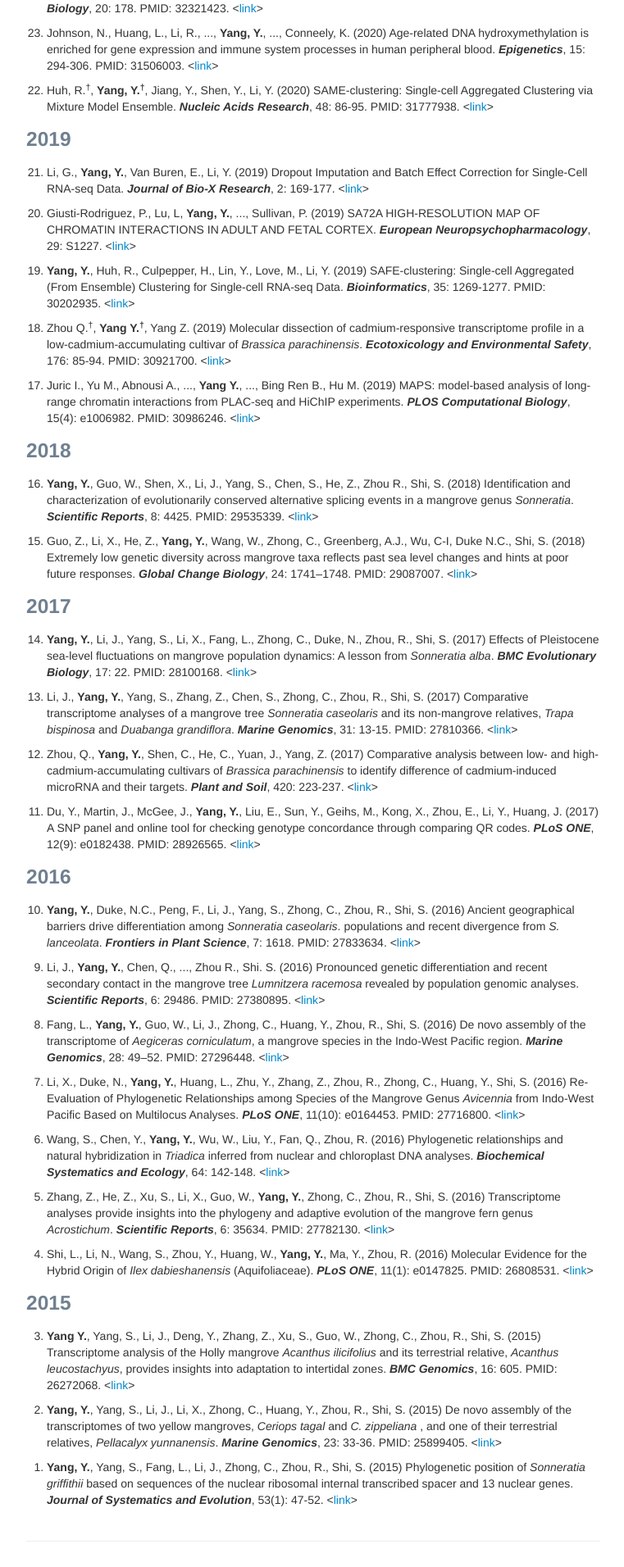
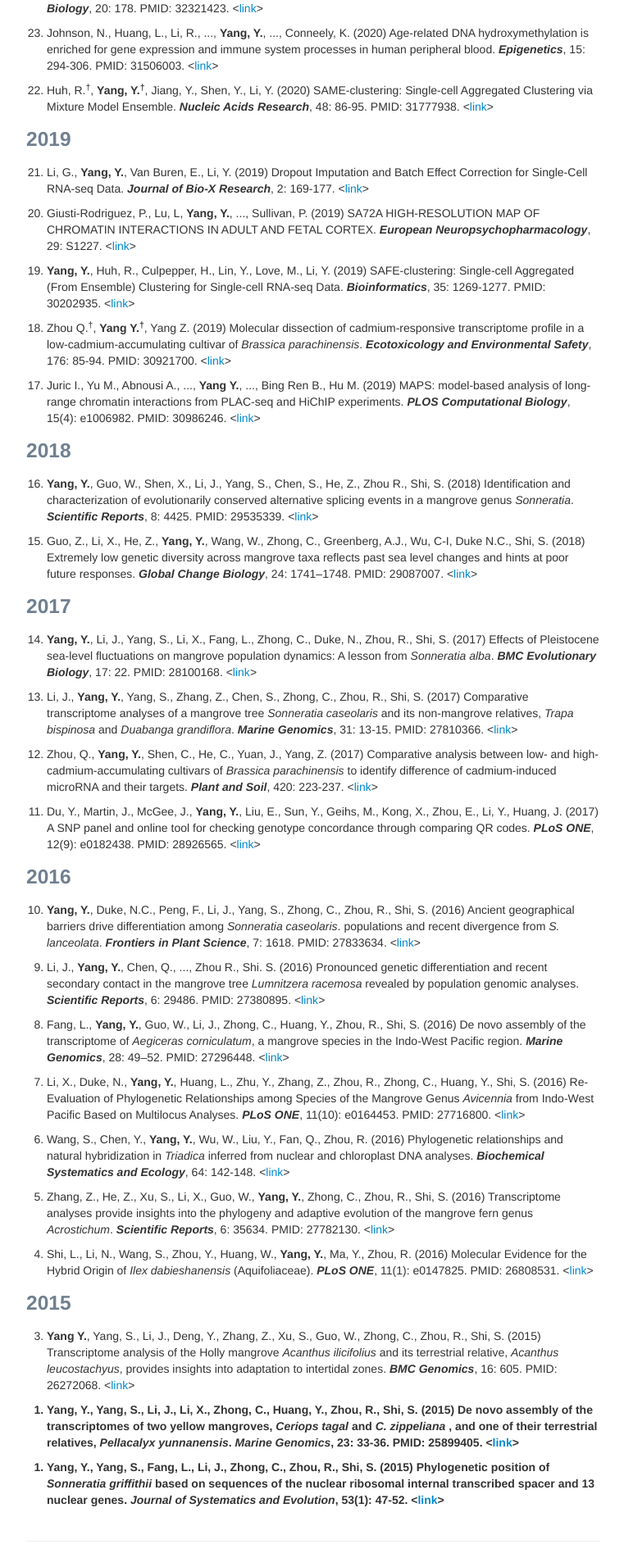
Before and after one commit to yycunc/yycunc.github.io, a Jekyll site: the page built from pages/pubs.md, in a window 1280 px wide. Shown: the part 1754-3666 px from the top of the page at 82% size, without its empty margins (258-1019 px from the left). Built offline with Jekyll 4.4.1, drawn with Linux system fonts in a browser that asks for light colours.

Commit message:
Update pubs.md

```diff
--- a/pages/pubs.md
+++ b/pages/pubs.md
@@ -111,6 +111,6 @@ title: Yuchen Yang's publications
 
 <ol start="3"> <li><b>Yang Y.</b>, Yang, S., Li, J., Deng, Y., Zhang, Z., Xu, S., Guo, W., Zhong, C., Zhou, R., Shi, S. (2015) Transcriptome analysis of the Holly mangrove <i>Acanthus ilicifolius</i> and its terrestrial relative, <i>Acanthus leucostachyus</i>, provides insights into adaptation to intertidal zones. <i><b>BMC Genomics</b></i>, 16: 605. PMID: 26272068. <<a href="https://bmcgenomics.biomedcentral.com/articles/10.1186/s12864-015-1813-9">link</a>></li></ol>
 
-<ol start="2"> <li><b>Yang, Y.</b>, Yang, S., Li, J., Li, X., Zhong, C., Huang, Y., Zhou, R., Shi, S. (2015) De novo assembly of the transcriptomes of two yellow mangroves, <i>Ceriops tagal</i>  and <i>C. zippeliana</i> , and one of their terrestrial relatives, <i>Pellacalyx yunnanensis</i>. <i><b>Marine Genomics</b></i>, 23: 33-36. PMID: 25899405. <<a href="https://www.sciencedirect.com/science/article/abs/pii/S1874778715000586">link</a>></li></ol>
+<ol> <li start="2" style="font-weight: bold;"><b>Yang, Y.</b>, Yang, S., Li, J., Li, X., Zhong, C., Huang, Y., Zhou, R., Shi, S. (2015) De novo assembly of the transcriptomes of two yellow mangroves, <i>Ceriops tagal</i>  and <i>C. zippeliana</i> , and one of their terrestrial relatives, <i>Pellacalyx yunnanensis</i>. <i><b>Marine Genomics</b></i>, 23: 33-36. PMID: 25899405. <<a href="https://www.sciencedirect.com/science/article/abs/pii/S1874778715000586">link</a>></li></ol>
 
-<ol start="1"> <li><b>Yang, Y.</b>, Yang, S., Fang, L., Li, J., Zhong, C., Zhou, R., Shi, S. (2015) Phylogenetic position of <i>Sonneratia  griffithii</i>  based on sequences of the nuclear ribosomal internal transcribed spacer and 13 nuclear genes. <i><b>Journal of Systematics and Evolution</b></i>, 53(1): 47-52. <<a href="https://onlinelibrary.wiley.com/doi/abs/10.1111/jse.12102">link</a>></li></ol>
+<ol> <li start="1" style="font-weight: bold;"><b>Yang, Y.</b>, Yang, S., Fang, L., Li, J., Zhong, C., Zhou, R., Shi, S. (2015) Phylogenetic position of <i>Sonneratia  griffithii</i>  based on sequences of the nuclear ribosomal internal transcribed spacer and 13 nuclear genes. <i><b>Journal of Systematics and Evolution</b></i>, 53(1): 47-52. <<a href="https://onlinelibrary.wiley.com/doi/abs/10.1111/jse.12102">link</a>></li></ol>
```
